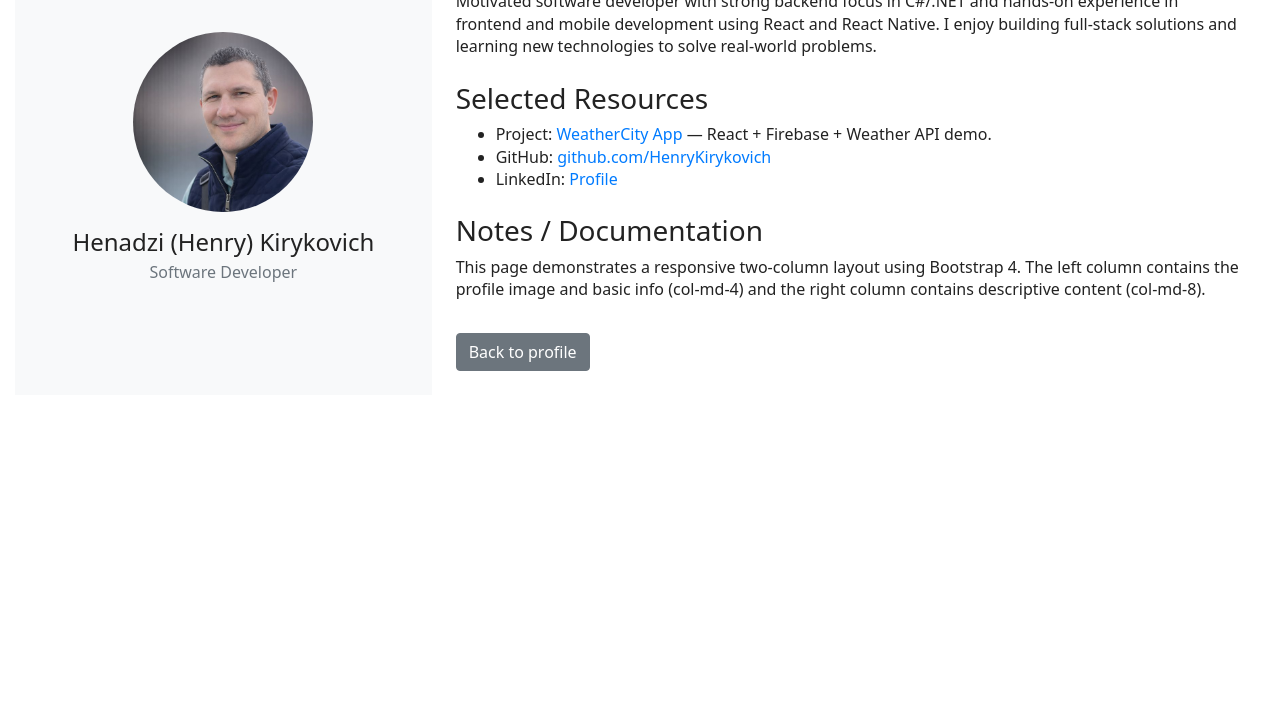
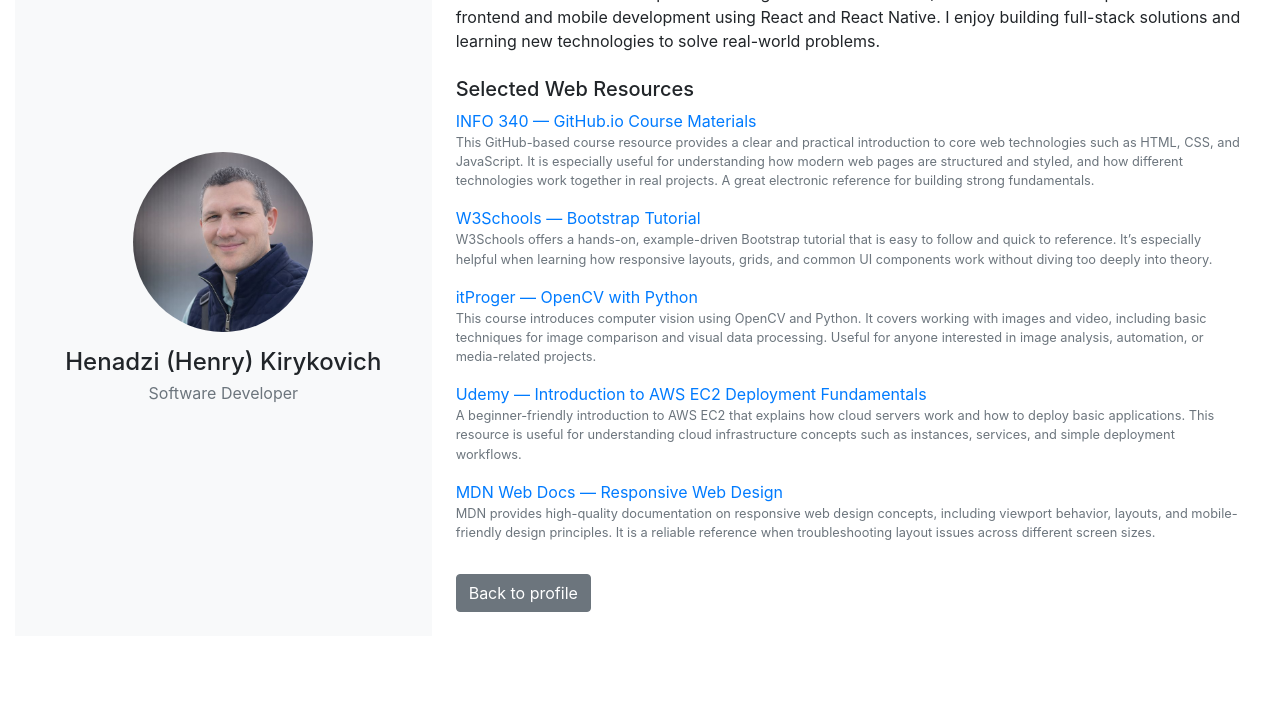
Before and after one commit to HenryKirykovich/DEV320, a plain HTML site: page html/webresources.html in a window 1280 px wide. Shown: the part 80-800 px from the top of the page. Drawn offline with nearby package versions, Linux system fonts and the light colour scheme.

Commit message:
added webresourtces page + deployed Bootstrap 4

```diff
--- a/html/webresources.html
+++ b/html/webresources.html
@@ -6,51 +6,109 @@
   <meta name="description" content="Web resources and profile for Henadzi (Henry) Kirykovich">
   <title>Web Resources — Henadzi Kirykovich</title>
 
-  <!-- Bootstrap CSS -->
-  <link rel="stylesheet" href="https://maxcdn.bootstrapcdn.com/bootstrap/4.0.0/css/bootstrap.min.css" integrity="sha384-Gn5384xqQ1aoWXA+058RXPxPg6fy4IWvTNh0E263XmFcJlSAwiGgFAW/dAiS6JXm" crossorigin="anonymous">
-  <link rel="stylesheet" href="../css/style.css">
+  <!-- Bootstrap 4 CSS -->
+  <link rel="stylesheet"
+        href="https://maxcdn.bootstrapcdn.com/bootstrap/4.0.0/css/bootstrap.min.css"
+        integrity="sha384-Gn5384xqQ1aoWXA+058RXPxPg6fy4IWvTNh0E263XmFcJlSAwiGgFAW/dAiS6JXm"
+        crossorigin="anonymous">
 </head>
+
 <body>
   <div class="container-fluid">
+    <!-- Row 1 -->
     <div class="row no-gutters">
-      <!-- LEFT: PHOTO & BASIC INFO -->
+
+      <!-- Column 1 spans 4: photo + name + professional title -->
       <div class="col-12 col-md-4 bg-light d-flex flex-column align-items-center justify-content-center p-4" style="min-height:40vh;">
-        <img src="../img/2.png" alt="Henadzi Kirykovich" class="img-fluid rounded-circle mb-3" style="width:180px; height:180px; object-fit:cover;">
+        <img src="../img/2.png"
+             alt="Henadzi Kirykovich"
+             class="img-fluid rounded-circle mb-3"
+             style="width:180px; height:180px; object-fit:cover;">
         <h1 class="h4 mb-1">Henadzi (Henry) Kirykovich</h1>
         <p class="text-muted mb-0">Software Developer</p>
       </div>
 
-      <!-- RIGHT: CONTENT -->
+      <!-- Column 2 spans 8: elevator pitch + resources list -->
       <div class="col-12 col-md-8 p-4">
-        <h2>Elevator Pitch</h2>
-        <p>
+        <h2 class="h4">Elevator Pitch</h2>
+        <p class="mb-4">
           Motivated software developer with strong backend focus in C#/.NET and hands-on experience
           in frontend and mobile development using React and React Native. I enjoy building
           full-stack solutions and learning new technologies to solve real-world problems.
         </p>
 
-        <h3 class="mt-4">Selected Resources</h3>
-        <ul>
-          <li>Project: <a href="https://templix.tech/" target="_blank" rel="noreferrer">WeatherCity App</a> — React + Firebase + Weather API demo.</li>
-          <li>GitHub: <a href="https://github.com/HenryKirykovich/" target="_blank" rel="noreferrer">github.com/HenryKirykovich</a></li>
-          <li>LinkedIn: <a href="https://www.linkedin.com/in/henadzi-kirykovich-592846258/" target="_blank" rel="noreferrer">Profile</a></li>
+        <h3 class="h5">Selected Web Resources</h3>
+
+        <ul class="list-unstyled">
+
+          <li class="mb-3">
+            <a href="https://info340.github.io/css-frameworks.html" target="_blank" rel="noreferrer">
+              INFO 340 — GitHub.io Course Materials
+            </a>
+            <div class="text-muted small">
+              This GitHub-based course resource provides a clear and practical introduction to core web technologies such as HTML, CSS, and JavaScript.
+              It is especially useful for understanding how modern web pages are structured and styled, and how different technologies work together in real projects.
+              A great electronic reference for building strong fundamentals.
+            </div>
+          </li>
+
+          <li class="mb-3">
+            <a href="https://www.w3schools.com/bootstrap/default.asp" target="_blank" rel="noreferrer">
+              W3Schools — Bootstrap Tutorial
+            </a>
+            <div class="text-muted small">
+              W3Schools offers a hands-on, example-driven Bootstrap tutorial that is easy to follow and quick to reference.
+              It’s especially helpful when learning how responsive layouts, grids, and common UI components work without diving too deeply into theory.
+            </div>
+          </li>
+
+          <li class="mb-3">
+            <a href="https://itproger.com/course/opencv" target="_blank" rel="noreferrer">
+              itProger — OpenCV with Python
+            </a>
+            <div class="text-muted small">
+              This course introduces computer vision using OpenCV and Python. It covers working with images and video, including basic techniques for image comparison
+              and visual data processing. Useful for anyone interested in image analysis, automation, or media-related projects.
+            </div>
+          </li>
+
+          <li class="mb-3">
+            <a href="https://www.udemy.com/course/introduction-to-aws-ec2-deployment-fundamentals/" target="_blank" rel="noreferrer">
+              Udemy — Introduction to AWS EC2 Deployment Fundamentals
+            </a>
+            <div class="text-muted small">
+              A beginner-friendly introduction to AWS EC2 that explains how cloud servers work and how to deploy basic applications.
+              This resource is useful for understanding cloud infrastructure concepts such as instances, services, and simple deployment workflows.
+            </div>
+          </li>
+
+          <li class="mb-3">
+            <a href="https://developer.mozilla.org/en-US/docs/Learn/CSS/CSS_layout/Responsive_Design" target="_blank" rel="noreferrer">
+              MDN Web Docs — Responsive Web Design
+            </a>
+            <div class="text-muted small">
+              MDN provides high-quality documentation on responsive web design concepts, including viewport behavior, layouts, and mobile-friendly design principles.
+              It is a reliable reference when troubleshooting layout issues across different screen sizes.
+            </div>
+          </li>
+
         </ul>
-
-        <h3 class="mt-4">Notes / Documentation</h3>
-        <p>
-          This page demonstrates a responsive two-column layout using Bootstrap 4. The left column
-          contains the profile image and basic info (col-md-4) and the right column contains
-          descriptive content (col-md-8).
-        </p>
 
         <a href="../index.html" class="btn btn-secondary mt-3">Back to profile</a>
       </div>
+
     </div>
   </div>
 
-  <!-- Bootstrap JS + dependencies -->
-  <script src="https://code.jquery.com/jquery-3.2.1.slim.min.js" integrity="sha384-KJ3o2DKtIkvYIK3UENzmM7KCkRr/rE9/Qpg6aAZGJwFDMVNA/GpGFF93hXpG5KkN" crossorigin="anonymous"></script>
-  <script src="https://cdnjs.cloudflare.com/ajax/libs/popper.js/1.12.9/umd/popper.min.js" integrity="sha384-ApNbgh9B+Y1QKtv3Rn7W3mgPxhU9K/ScQsAP7hUibX39j7fakFPskvXusvfa0b4Q" crossorigin="anonymous"></script>
-  <script src="https://maxcdn.bootstrapcdn.com/bootstrap/4.0.0/js/bootstrap.min.js" integrity="sha384-JZR6Spejh4U02d8jOt6vLEHfe/JQGiRRSQQxSfFWpi1MquVdAyjUar5+76PVCmYl" crossorigin="anonymous"></script>
+  <!-- Bootstrap JS + dependencies (optional unless you use interactive components) -->
+  <script src="https://code.jquery.com/jquery-3.2.1.slim.min.js"
+          integrity="sha384-KJ3o2DKtIkvYIK3UENzmM7KCkRr/rE9/Qpg6aAZGJwFDMVNA/GpGFF93hXpG5KkN"
+          crossorigin="anonymous"></script>
+  <script src="https://cdnjs.cloudflare.com/ajax/libs/popper.js/1.12.9/umd/popper.min.js"
+          integrity="sha384-ApNbgh9B+Y1QKtv3Rn7W3mgPxhU9K/ScQsAP7hUibX39j7fakFPskvXusvfa0b4Q"
+          crossorigin="anonymous"></script>
+  <script src="https://maxcdn.bootstrapcdn.com/bootstrap/4.0.0/js/bootstrap.min.js"
+          integrity="sha384-JZR6Spejh4U02d8jOt6vLEHfe/JQGiRRSQQxSfFWpi1MquVdAyjUar5+76PVCmYl"
+          crossorigin="anonymous"></script>
 </body>
 </html>
```
Also changed, not shown: index.html (+1 -1 lines).
